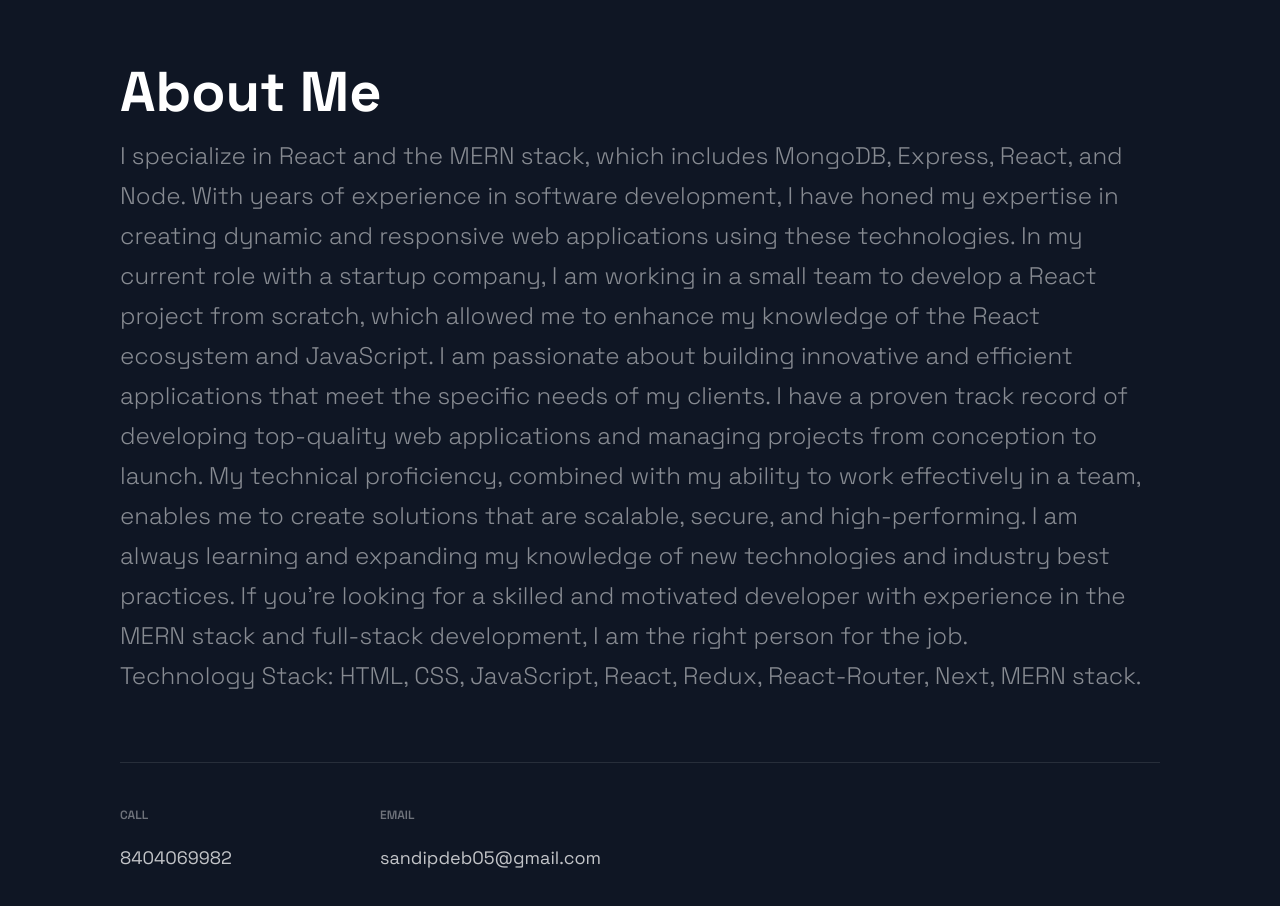
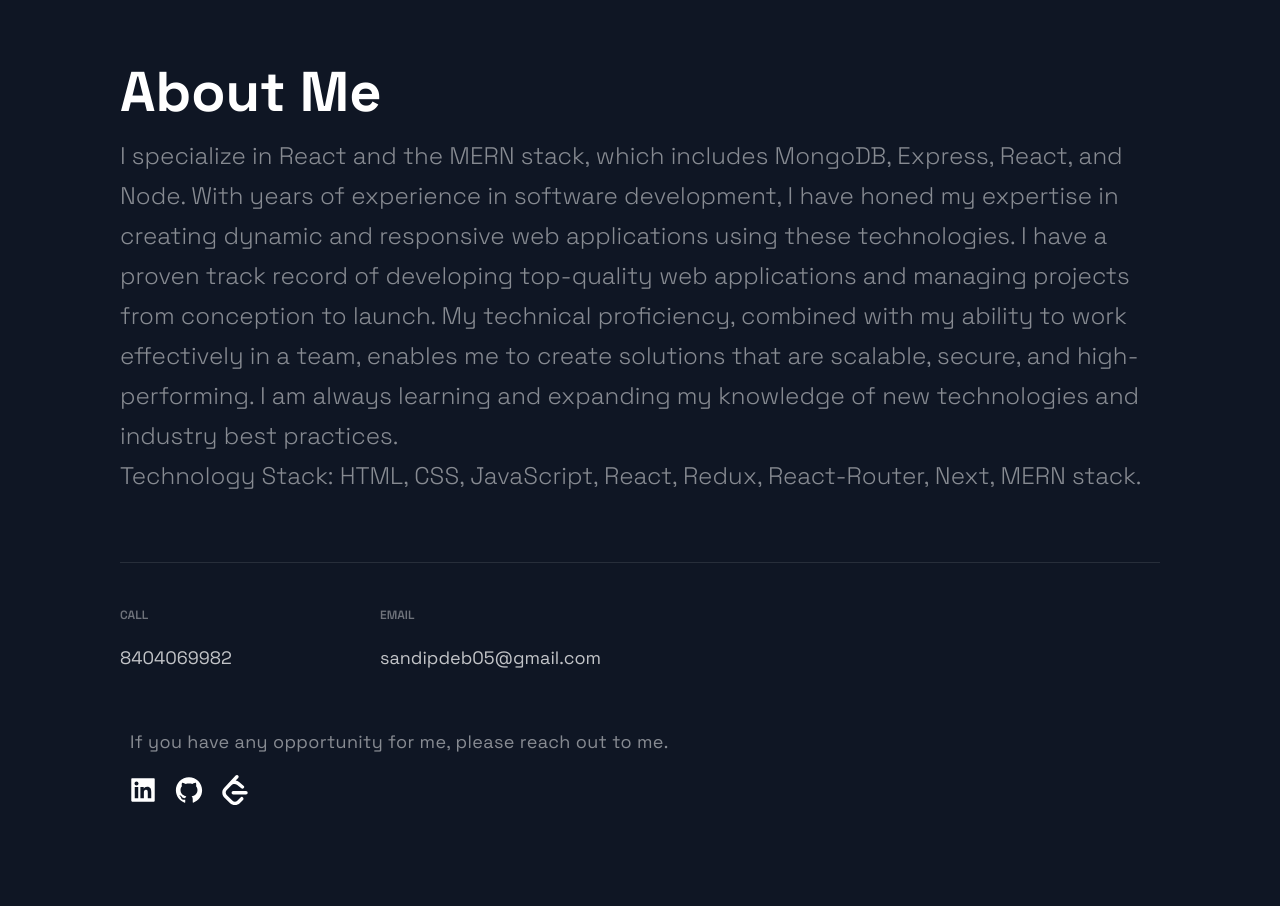
Before and after one commit to SandipDeb05/sandip_portfolio, a Next.js app: page / in a window 1280 px wide. Shown: the part 1860-2766 px from the top of the page. After the commit the page ends 2727 px from the top, so only its background shows below. Built offline with nearby package versions, Linux system fonts and the light colour scheme.

Commit message:
about us updated

```diff
--- a/src/components/TimeLine/TimeLine.js
+++ b/src/components/TimeLine/TimeLine.js
@@ -13,19 +13,13 @@
         I specialize in React and the MERN stack, which includes MongoDB,
         Express, React, and Node. With years of experience in software
         development, I have honed my expertise in creating dynamic and
-        responsive web applications using these technologies. In my current role
-        with a startup company, I am working in a small team to develop a React
-        project from scratch, which allowed me to enhance my knowledge of the
-        React ecosystem and JavaScript. I am passionate about building
-        innovative and efficient applications that meet the specific needs of my
-        clients. I have a proven track record of developing top-quality web
-        applications and managing projects from conception to launch. My
-        technical proficiency, combined with my ability to work effectively in a
-        team, enables me to create solutions that are scalable, secure, and
-        high-performing. I am always learning and expanding my knowledge of new
-        technologies and industry best practices. If you're looking for a
-        skilled and motivated developer with experience in the MERN stack and
-        full-stack development, I am the right person for the job. <br />
+        responsive web applications using these technologies. I have a proven
+        track record of developing top-quality web applications and managing
+        projects from conception to launch. My technical proficiency, combined
+        with my ability to work effectively in a team, enables me to create
+        solutions that are scalable, secure, and high-performing. I am always
+        learning and expanding my knowledge of new technologies and industry
+        best practices. <br />
         Technology Stack: HTML, CSS, JavaScript, React, Redux, React-Router,
         Next, MERN stack.
       </SectionText>
```
